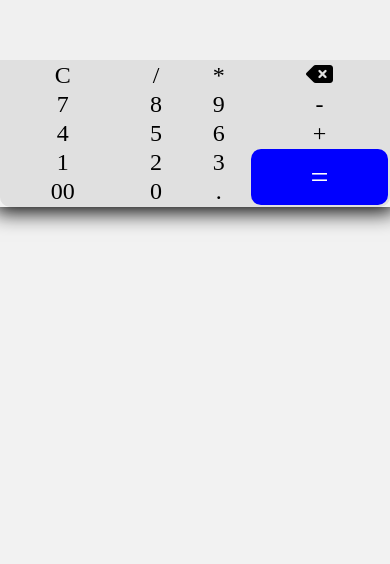
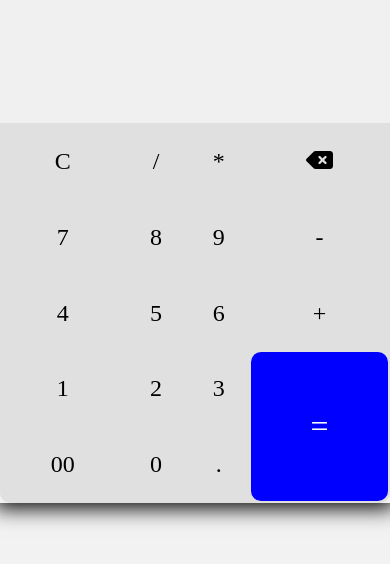
Before and after one commit to Katotodan/simple_calculator-app, a plain HTML site: page index.html in a window 390 px wide. Shown: the part 130-694 px from the top of the page. Drawn offline with Linux system fonts and the light colour scheme.

Commit message:
last changed

```diff
--- a/style.css
+++ b/style.css
@@ -80,7 +80,7 @@ aside td:hover{
 }
 @media  screen and (max-width:450px) {
     body{
-        height: 100%;
+        height: 75vh;
     }
     main{
         border-radius: 0px;
```
